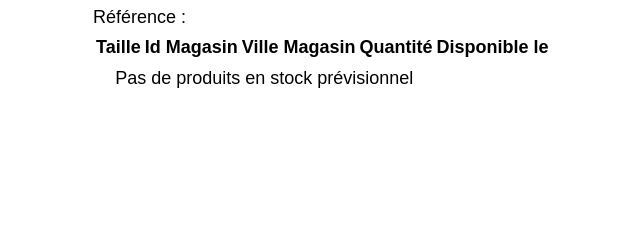
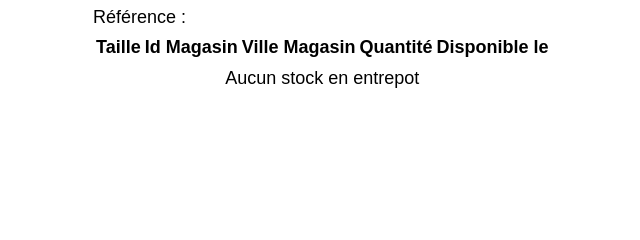
Before and after one commit to AntoineTurmel/symfony-warehouse, a Symfony app: template templates/product/product_detail.html.twig in a window 1280 px wide. Shown: the part 151-391 px from the top of the page, without its empty margins (147-787 px from the left). Run offline with Twig, Linux system fonts and the light colour scheme; the template is opened without the code that fills it, so the values that code supplies are empty; some libraries are stand-ins or nearby versions.

Commit message:
ménage dans les templates

```diff
--- a/templates/product/product_detail.html.twig
+++ b/templates/product/product_detail.html.twig
@@ -43,7 +43,7 @@
             </tr>
         {% else %}
             <tr>
-                <td colspan="4" align="center">Pas de produits en stock prévisionnel</td>
+                <td colspan="5" align="center">Aucun stock en entrepot</td>
            </tr>
         {% endfor %}
         </tbody>
--- a/templates/product_size/index.html.twig
+++ b/templates/product_size/index.html.twig
@@ -10,11 +10,5 @@
 
 <div class="example-wrapper">
     <h1>Hello {{ controller_name }}! ✅</h1>
-
-    This friendly message is coming from:
-    <ul>
-        <li>Your controller at <code><a href="{{ '/media/veracrypt1/dev/symfony-warehouse/src/Controller/ProductSizeController.php'|file_link(0) }}">src/Controller/ProductSizeController.php</a></code></li>
-        <li>Your template at <code><a href="{{ '/media/veracrypt1/dev/symfony-warehouse/templates/product_size/index.html.twig'|file_link(0) }}">templates/product_size/index.html.twig</a></code></li>
-    </ul>
 </div>
 {% endblock %}
--- a/templates/reception/available_stock_all_warehouses.html.twig
+++ b/templates/reception/available_stock_all_warehouses.html.twig
@@ -37,7 +37,7 @@
             </tr>
         {% else %}
             <tr>
-                <td colspan="4" align="center">Pas de produits en stock prévisionnel</td>
+                <td colspan="6" align="center">Pas de produits en stock disponibles</td>
            </tr>
         {% endfor %}
         </tbody>
--- a/templates/reception/forecast_stock_all_warehouses.html.twig
+++ b/templates/reception/forecast_stock_all_warehouses.html.twig
@@ -37,7 +37,7 @@
             </tr>
         {% else %}
             <tr>
-                <td colspan="4" align="center">Pas de produits en stock prévisionnel</td>
+                <td colspan="6" align="center">Pas de produits en stock prévisionnel</td>
            </tr>
         {% endfor %}
         </tbody>
```
